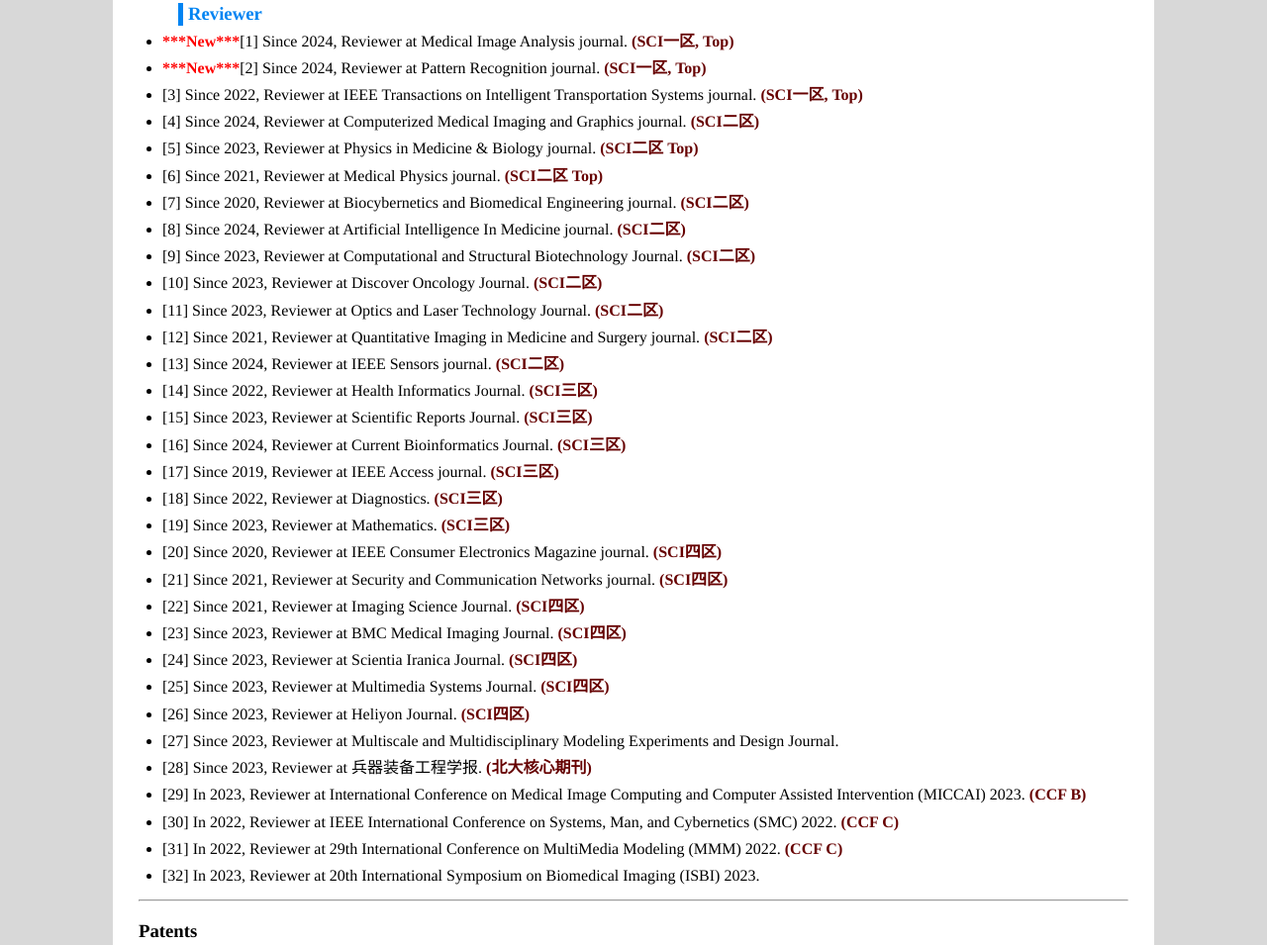
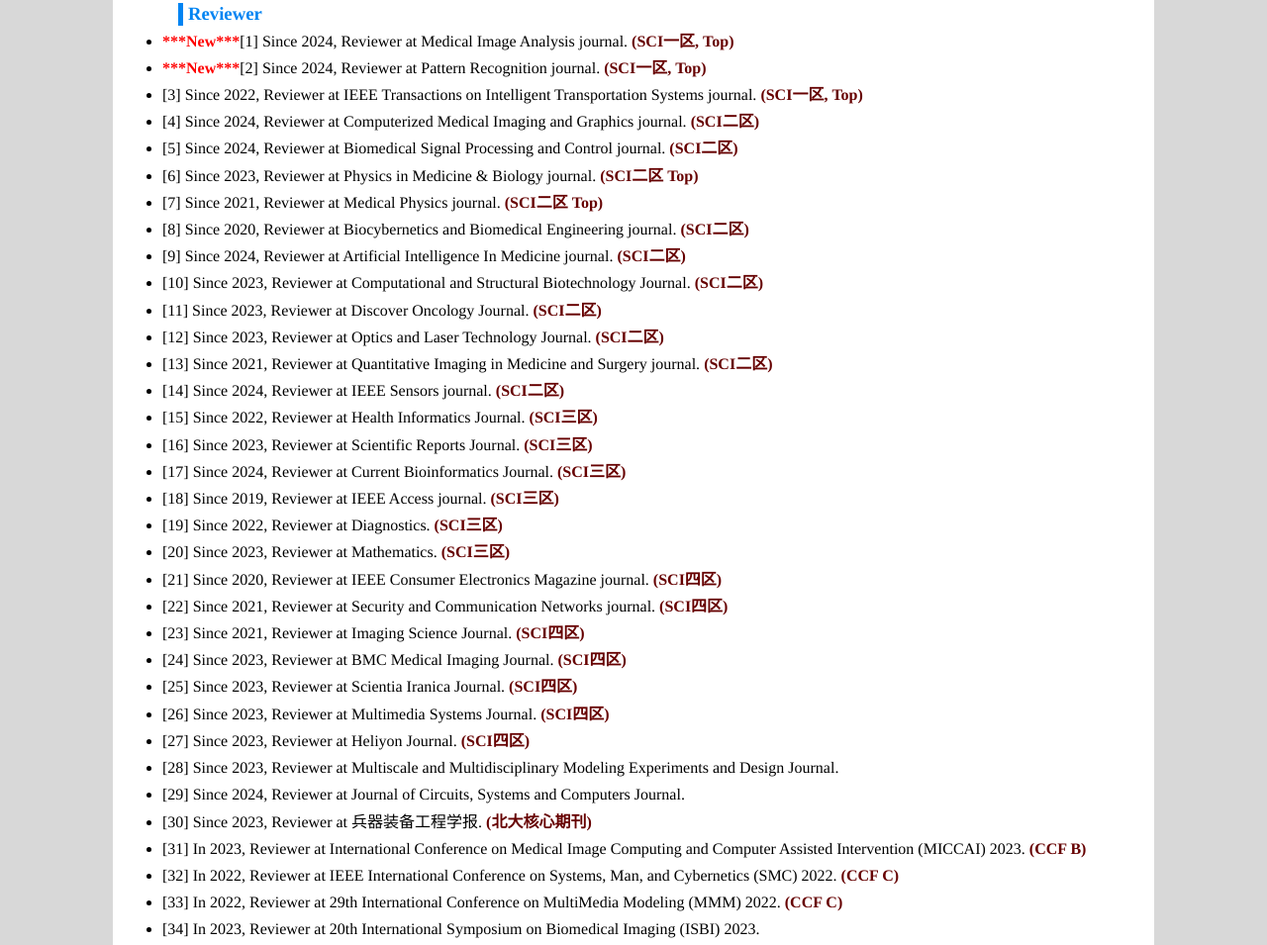
Before and after one commit to TaoPeng401/TaoPeng401.github.io, a plain HTML site: page index.html in a window 1280 px wide. Shown: the part 4685-5640 px from the top of the page at 99% size. Drawn offline with Linux system fonts and the light colour scheme; some icons are missing; a web font is replaced by a local one.

Commit message:
Update index.html

```diff
--- a/index.html
+++ b/index.html
@@ -211,34 +211,36 @@
 <li><strong><font color="#FF0000">***New***</font></strong>[2] Since 2024, Reviewer at Pattern Recognition journal. <strong><font color="#660000"> (SCI一区, Top)</font></strong></li>
 <li>[3] Since 2022, Reviewer at IEEE Transactions on Intelligent Transportation Systems journal. <strong><font color="#660000"> (SCI一区, Top)</font></strong></li>
 <li>[4] Since 2024, Reviewer at Computerized Medical Imaging and Graphics journal. <strong><font color="#660000"> (SCI二区)</font></strong></li>
-<li>[5] Since 2023, Reviewer at Physics in Medicine & Biology journal. <strong><font color="#660000"> (SCI二区 Top)</font></strong></li>
-<li>[6] Since 2021, Reviewer at Medical Physics journal. <strong><font color="#660000"> (SCI二区 Top)</font></strong></li>
-<li>[7] Since 2020, Reviewer at Biocybernetics and Biomedical Engineering journal. <strong><font color="#660000"> (SCI二区)</font></strong></li>
-<li>[8] Since 2024, Reviewer at Artificial Intelligence In Medicine journal. <strong><font color="#660000"> (SCI二区)</font></strong></li>
-<li>[9] Since 2023, Reviewer at Computational and Structural Biotechnology Journal. <strong><font color="#660000"> (SCI二区)</font></strong></li>
-<li>[10] Since 2023, Reviewer at Discover Oncology Journal. <strong><font color="#660000"> (SCI二区)</font></strong></li>
-<li>[11] Since 2023, Reviewer at Optics and Laser Technology Journal. <strong><font color="#660000"> (SCI二区)</font></strong></li>
-<li>[12] Since 2021, Reviewer at Quantitative Imaging in Medicine and Surgery journal. <strong><font color="#660000"> (SCI二区)</font></strong></li>
-<li>[13] Since 2024, Reviewer at IEEE Sensors journal. <strong><font color="#660000"> (SCI二区)</font></strong></li>
-<li>[14] Since 2022, Reviewer at Health Informatics Journal. <strong><font color="#660000"> (SCI三区)</font></strong></li>
-<li>[15] Since 2023, Reviewer at Scientific Reports Journal. <strong><font color="#660000"> (SCI三区)</font></strong></li>
-<li>[16] Since 2024, Reviewer at Current Bioinformatics Journal. <strong><font color="#660000"> (SCI三区)</font></strong></li>
-<li>[17] Since 2019, Reviewer at IEEE Access journal. <strong><font color="#660000"> (SCI三区)</font></strong></li>
-<li>[18] Since 2022, Reviewer at Diagnostics. <strong><font color="#660000"> (SCI三区)</font></strong></li>
-<li>[19] Since 2023, Reviewer at Mathematics. <strong><font color="#660000"> (SCI三区)</font></strong></li>
-<li>[20] Since 2020, Reviewer at IEEE Consumer Electronics Magazine journal. <strong><font color="#660000"> (SCI四区)</font></strong></li>
-<li>[21] Since 2021, Reviewer at Security and Communication Networks journal. <strong><font color="#660000"> (SCI四区)</font></strong></li>
-<li>[22] Since 2021, Reviewer at Imaging Science Journal. <strong><font color="#660000"> (SCI四区)</font></strong></li>
-<li>[23] Since 2023, Reviewer at BMC Medical Imaging Journal. <strong><font color="#660000"> (SCI四区)</font></strong></li>
-<li>[24] Since 2023, Reviewer at Scientia Iranica Journal. <strong><font color="#660000"> (SCI四区)</font></strong></li>
-<li>[25] Since 2023, Reviewer at Multimedia Systems Journal. <strong><font color="#660000"> (SCI四区)</font></strong></li>
-<li>[26] Since 2023, Reviewer at Heliyon Journal. <strong><font color="#660000"> (SCI四区)</font></strong></li>
-<li>[27] Since 2023, Reviewer at Multiscale and Multidisciplinary Modeling Experiments and Design Journal. <strong><font color="#660000"> </font></strong></li>
-<li>[28] Since 2023, Reviewer at 兵器装备工程学报. <strong><font color="#660000"> (北大核心期刊)</font></strong></li>
-<li>[29] In 2023, Reviewer at International Conference on Medical Image Computing and Computer Assisted Intervention (MICCAI) 2023. <strong><font color="#660000"> (CCF B)</font></strong></li>
-<li>[30] In 2022, Reviewer at IEEE International Conference on Systems, Man, and Cybernetics (SMC) 2022. <strong><font color="#660000"> (CCF C)</font></strong></li>
-<li>[31] In 2022, Reviewer at 29th International Conference on MultiMedia Modeling (MMM) 2022.<strong><font color="#660000"> (CCF C)</font></strong></li>
-<li>[32] In 2023, Reviewer at 20th International Symposium on Biomedical Imaging (ISBI) 2023.</li>
+<li>[5] Since 2024, Reviewer at Biomedical Signal Processing and Control journal. <strong><font color="#660000"> (SCI二区)</font></strong></li>
+<li>[6] Since 2023, Reviewer at Physics in Medicine & Biology journal. <strong><font color="#660000"> (SCI二区 Top)</font></strong></li>
+<li>[7] Since 2021, Reviewer at Medical Physics journal. <strong><font color="#660000"> (SCI二区 Top)</font></strong></li>
+<li>[8] Since 2020, Reviewer at Biocybernetics and Biomedical Engineering journal. <strong><font color="#660000"> (SCI二区)</font></strong></li>
+<li>[9] Since 2024, Reviewer at Artificial Intelligence In Medicine journal. <strong><font color="#660000"> (SCI二区)</font></strong></li>
+<li>[10] Since 2023, Reviewer at Computational and Structural Biotechnology Journal. <strong><font color="#660000"> (SCI二区)</font></strong></li>
+<li>[11] Since 2023, Reviewer at Discover Oncology Journal. <strong><font color="#660000"> (SCI二区)</font></strong></li>
+<li>[12] Since 2023, Reviewer at Optics and Laser Technology Journal. <strong><font color="#660000"> (SCI二区)</font></strong></li>
+<li>[13] Since 2021, Reviewer at Quantitative Imaging in Medicine and Surgery journal. <strong><font color="#660000"> (SCI二区)</font></strong></li>
+<li>[14] Since 2024, Reviewer at IEEE Sensors journal. <strong><font color="#660000"> (SCI二区)</font></strong></li>
+<li>[15] Since 2022, Reviewer at Health Informatics Journal. <strong><font color="#660000"> (SCI三区)</font></strong></li>
+<li>[16] Since 2023, Reviewer at Scientific Reports Journal. <strong><font color="#660000"> (SCI三区)</font></strong></li>
+<li>[17] Since 2024, Reviewer at Current Bioinformatics Journal. <strong><font color="#660000"> (SCI三区)</font></strong></li>
+<li>[18] Since 2019, Reviewer at IEEE Access journal. <strong><font color="#660000"> (SCI三区)</font></strong></li>
+<li>[19] Since 2022, Reviewer at Diagnostics. <strong><font color="#660000"> (SCI三区)</font></strong></li>
+<li>[20] Since 2023, Reviewer at Mathematics. <strong><font color="#660000"> (SCI三区)</font></strong></li>
+<li>[21] Since 2020, Reviewer at IEEE Consumer Electronics Magazine journal. <strong><font color="#660000"> (SCI四区)</font></strong></li>
+<li>[22] Since 2021, Reviewer at Security and Communication Networks journal. <strong><font color="#660000"> (SCI四区)</font></strong></li>
+<li>[23] Since 2021, Reviewer at Imaging Science Journal. <strong><font color="#660000"> (SCI四区)</font></strong></li>
+<li>[24] Since 2023, Reviewer at BMC Medical Imaging Journal. <strong><font color="#660000"> (SCI四区)</font></strong></li>
+<li>[25] Since 2023, Reviewer at Scientia Iranica Journal. <strong><font color="#660000"> (SCI四区)</font></strong></li>
+<li>[26] Since 2023, Reviewer at Multimedia Systems Journal. <strong><font color="#660000"> (SCI四区)</font></strong></li>
+<li>[27] Since 2023, Reviewer at Heliyon Journal. <strong><font color="#660000"> (SCI四区)</font></strong></li>
+<li>[28] Since 2023, Reviewer at Multiscale and Multidisciplinary Modeling Experiments and Design Journal. <strong><font color="#660000"> </font></strong></li>
+<li>[29] Since 2024, Reviewer at Journal of Circuits, Systems and Computers Journal. <strong><font color="#660000"> </font></strong></li>
+<li>[30] Since 2023, Reviewer at 兵器装备工程学报. <strong><font color="#660000"> (北大核心期刊)</font></strong></li>
+<li>[31] In 2023, Reviewer at International Conference on Medical Image Computing and Computer Assisted Intervention (MICCAI) 2023. <strong><font color="#660000"> (CCF B)</font></strong></li>
+<li>[32] In 2022, Reviewer at IEEE International Conference on Systems, Man, and Cybernetics (SMC) 2022. <strong><font color="#660000"> (CCF C)</font></strong></li>
+<li>[33] In 2022, Reviewer at 29th International Conference on MultiMedia Modeling (MMM) 2022.<strong><font color="#660000"> (CCF C)</font></strong></li>
+<li>[34] In 2023, Reviewer at 20th International Symposium on Biomedical Imaging (ISBI) 2023.</li>
 
 
 </ul>
```
